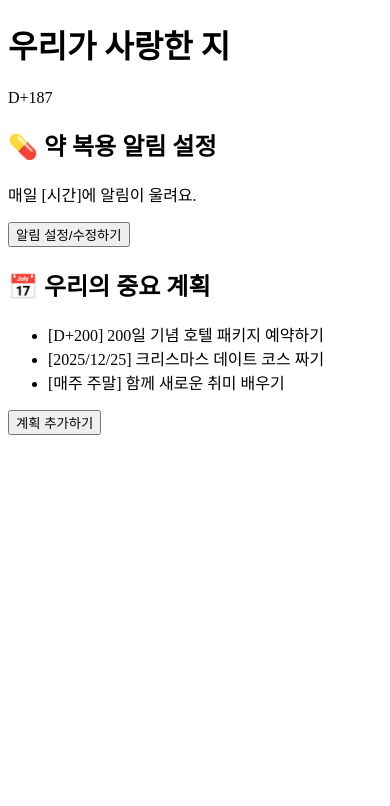
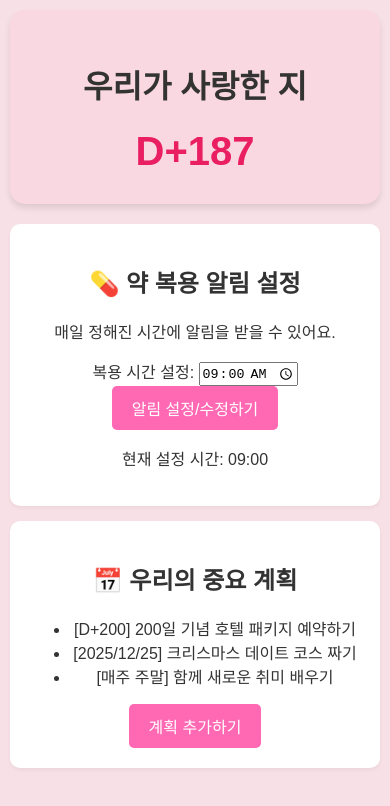
Before and after one commit to pisen3321-cmyk/B5CP, a plain HTML site: page index.html in a window 390 px wide. Both pictures are taken after a click on the button "알림 설정/수정하기". Drawn offline with Linux system fonts and the light colour scheme.

Commit message:
Add files via upload

```diff
--- a/app.js
+++ b/app.js
@@ -1,29 +1,39 @@
-// app.js
+// app.js (최종 수정본)
 
-// 1. D-DAY 카운터 기능 (사귄 날짜를 기준으로 계산)
+// ===================================
+// 1. Firebase 설정 및 초기화 (맨 앞에 한 번만 정의)
+// ===================================
+const firebaseConfig = {
+    apiKey: "AIzaSyC7MX6QK67XFx2b24eF05qbDTbtAuhjpvE",
+    authDomain: "b5cp-9ac43.firebaseapp.com",
+    projectId: "b5cp-9ac43",
+    storageBucket: "b5cp-9ac43.firebasestorage.app",
+    messagingSenderId: "458330565719",
+    appId: "1:458330565719:web:b856381c78d20e3b1a8712",
+    measurementId: "G-MPT9PFK71N"
+};
+
+const app = firebase.initializeApp(firebaseConfig);
+const messaging = firebase.messaging();
+
+// ===================================
+// 2. D-DAY 및 계획 기능
+// ===================================
 function calculateDDay() {
     // ⚠️ 사귄 날짜를 여기에 정확히 입력해 주세요!
-    const startDate = new Date('2025-05-08'); //2025년 5월 8일에 사귀기 시작
+    const startDate = new Date('2025-05-08');
     const today = new Date();
 
-    // 날짜 차이 계산 (밀리초 단위)
     const timeDiff = today.getTime() - startDate.getTime();
-
-    // 밀리초를 일수로 변환하고 1을 더해 D+n을 계산합니다.
-    // D+1부터 1일이므로 +1을 해줍니다.
     const days = Math.floor(timeDiff / (1000 * 3600 * 24)) + 1;
 
-    // HTML에 결과를 표시합니다.
     document.getElementById('dday-count').textContent = `D+${days}`;
 }
 
-// 2. 중요 계획 리스트 기능 (임시 데이터)
-// 이 기능은 나중에 데이터를 저장하는 기능으로 확장할 수 있습니다.
 function displayPlans() {
     const planList = document.getElementById('plan-list');
-    planList.innerHTML = ''; // 기존 리스트 초기화
+    planList.innerHTML = '';
 
-    // ⚠️ 여기에 실제 계획들을 추가하세요.
     const plans = [
         { day: 'D+200', desc: '200일 기념 호텔 패키지 예약하기' },
         { day: '2025/12/25', desc: '크리스마스 데이트 코스 짜기' },
@@ -37,18 +47,83 @@ function displayPlans() {
     });
 }
 
-// 웹앱이 로드되면 D-day와 계획을 바로 표시합니다.
+// ===================================
+// 3. 시간 설정 및 저장 기능
+// ===================================
+
+function displayCurrentTime(time) {
+    document.getElementById('current-alarm-time').textContent = `현재 설정 시간: ${time}`;
+}
+
+function loadAlarmTime() {
+    const savedTime = localStorage.getItem('medicationTime');
+    const timeInput = document.getElementById('alarm-time');
+
+    if (savedTime) {
+        timeInput.value = savedTime;
+        displayCurrentTime(savedTime);
+    } else {
+        timeInput.value = '09:00';
+    }
+}
+
+function saveAlarmTime() {
+    const timeInput = document.getElementById('alarm-time');
+    const time = timeInput.value;
+
+    if (time) {
+        localStorage.setItem('medicationTime', time);
+        displayCurrentTime(time);
+        alert(`복용 시간이 ${time}으로 저장되었습니다. 이제 알림 권한을 요청합니다.`);
+
+        // 시간이 저장된 후에 알림 권한 요청 함수 실행
+        requestPermission();
+    } else {
+        alert('시간을 먼저 선택해 주세요.');
+    }
+}
+
+// ===================================
+// 4. 푸시 알림 권한 요청 및 토큰 발급
+// ===================================
+function requestPermission() {
+    console.log('알림 권한 요청 중...');
+
+    Notification.requestPermission().then((permission) => {
+        if (permission === 'granted') {
+            console.log('알림 권한 승인됨.');
+
+            messaging.getToken({
+                serviceWorkerRegistration: navigator.serviceWorker.register('firebase-messaging-sw.js')
+            }).then((currentToken) => {
+                if (currentToken) {
+                    console.log('FCM Device Token (주소):', currentToken);
+                    alert('알림 권한 승인 완료! 토큰(주소)이 콘솔에 표시되었습니다.');
+                } else {
+                    console.log('등록 토큰 없음. 권한 승인 확인 필요.');
+                }
+            }).catch((err) => {
+                console.error('토큰 가져오기 에러: ', err);
+            });
+
+        } else {
+            console.log('알림 권한 거부됨.');
+            alert('푸시 알림 기능을 사용하려면 알림 권한을 허용해야 합니다.');
+        }
+    });
+}
+
+
+// ===================================
+// 5. 웹앱 시작 시 실행
+// ===================================
+
+// 알림 버튼 클릭 이벤트 연결 (saveAlarmTime을 실행)
+document.getElementById('set-alarm-btn').addEventListener('click', saveAlarmTime);
+
+// 웹앱이 로드되면 모든 기능을 초기화합니다.
 window.onload = function() {
     calculateDDay();
     displayPlans();
+    loadAlarmTime();
 };
-
-const firebaseConfig = {
-  apiKey: "AIzaSyC7MX6QK67XFx2b24eF05qbDTbtAuhjpvE",
-  authDomain: "b5cp-9ac43.firebaseapp.com",
-  projectId: "b5cp-9ac43",
-  storageBucket: "b5cp-9ac43.firebasestorage.app",
-  messagingSenderId: "458330565719",
-  appId: "1:458330565719:web:b856381c78d20e3b1a8712",
-  measurementId: "G-MPT9PFK71N"
-};
--- a/index.html
+++ b/index.html
@@ -3,9 +3,11 @@
 <head>
     <meta charset="UTF-8">
     <meta name="viewport" content="width=device-width, initial-scale=1.0">
-    <title>💖 200일 약속 (여자친구 이름) 💖</title>
+    <title>💖 200일 약속 (쥬영) 💖</title>
     <link rel="stylesheet" href="style.css">
 </head>
+<script src="https://www.gstatic.com/firebasejs/9.6.1/firebase-app-compat.js"></script>
+<script src="https://www.gstatic.com/firebasejs/9.6.1/firebase-messaging-compat.js"></script>
 <body>
     <header id="dday-section">
         <h1>우리가 사랑한 지</h1>
@@ -13,10 +15,16 @@
     </header>
 
     <section id="medication-section">
-        <h2>💊 약 복용 알림 설정</h2>
-        <p>매일 [시간]에 알림이 울려요.</p>
-        <button id="set-alarm-btn">알림 설정/수정하기</button>
-    </section>
+    <h2>💊 약 복용 알림 설정</h2>
+    <p>매일 정해진 시간에 알림을 받을 수 있어요.</p>
+
+    <div>
+        <label for="alarm-time">복용 시간 설정:</label>
+        <input type="time" id="alarm-time" value="09:00">
+    </div>
+
+    <button id="set-alarm-btn">알림 설정/수정하기</button>
+    <p id="current-alarm-time">현재 설정 시간: 미설정</p> </section>
 
     <section id="plan-section">
         <h2>📅 우리의 중요 계획</h2>
--- a/style.css
+++ b/style.css
@@ -0,0 +1,62 @@
+/* 기본 설정: 모든 요소의 여백을 초기화하고 글꼴을 설정합니다. */
+body {
+    font-family: Arial, sans-serif;
+    margin: 0;
+    padding: 20px;
+    /* 💖 전체 배경을 핑크색으로 설정합니다. */
+    background-color: #f7e0e6; /* 부드러운 연핑크 */
+    color: #333; /* 글자색 */
+    text-align: center; /* 모든 내용을 중앙 정렬 */
+}
+
+/* 헤더 (D-day 섹션) 스타일 */
+#dday-section {
+    padding: 30px 0;
+    margin-bottom: 20px;
+    background-color: #f9d8e1; /* 조금 더 진한 핑크 */
+    border-radius: 15px;
+    box-shadow: 0 4px 6px rgba(0, 0, 0, 0.1);
+}
+
+#dday-count {
+    font-size: 48px;
+    font-weight: bold;
+    color: #e91e63; /* 핫핑크 강조색 */
+    margin-top: 10px;
+}
+
+/* 섹션 공통 스타일 */
+section {
+    background-color: white;
+    padding: 20px;
+    margin-bottom: 15px;
+    border-radius: 10px;
+    box-shadow: 0 2px 4px rgba(0, 0, 0, 0.05);
+}
+
+/* 버튼 스타일 */
+button {
+    background-color: #ff69b4; /* 핫핑크 */
+    color: white;
+    border: none;
+    padding: 10px 20px;
+    border-radius: 5px;
+    cursor: pointer;
+    font-size: 16px;
+    transition: background-color 0.3s;
+}
+
+button:hover {
+    background-color: #e6007e; /* 마우스 올렸을 때 색상 변경 */
+}
+
+/* 📱 반응형 디자인: 아이폰 미니와 프로 사이즈 모두 맞추기 */
+/* 웹앱은 기본적으로 반응형으로 동작하지만, 작은 화면에 맞게 여백을 조정합니다. */
+@media (max-width: 600px) {
+    body {
+        padding: 10px;
+    }
+    #dday-count {
+        font-size: 40px;
+    }
+}
```
Also changed, not shown: firebase-messaging-sw.js (+33 -0 lines).
